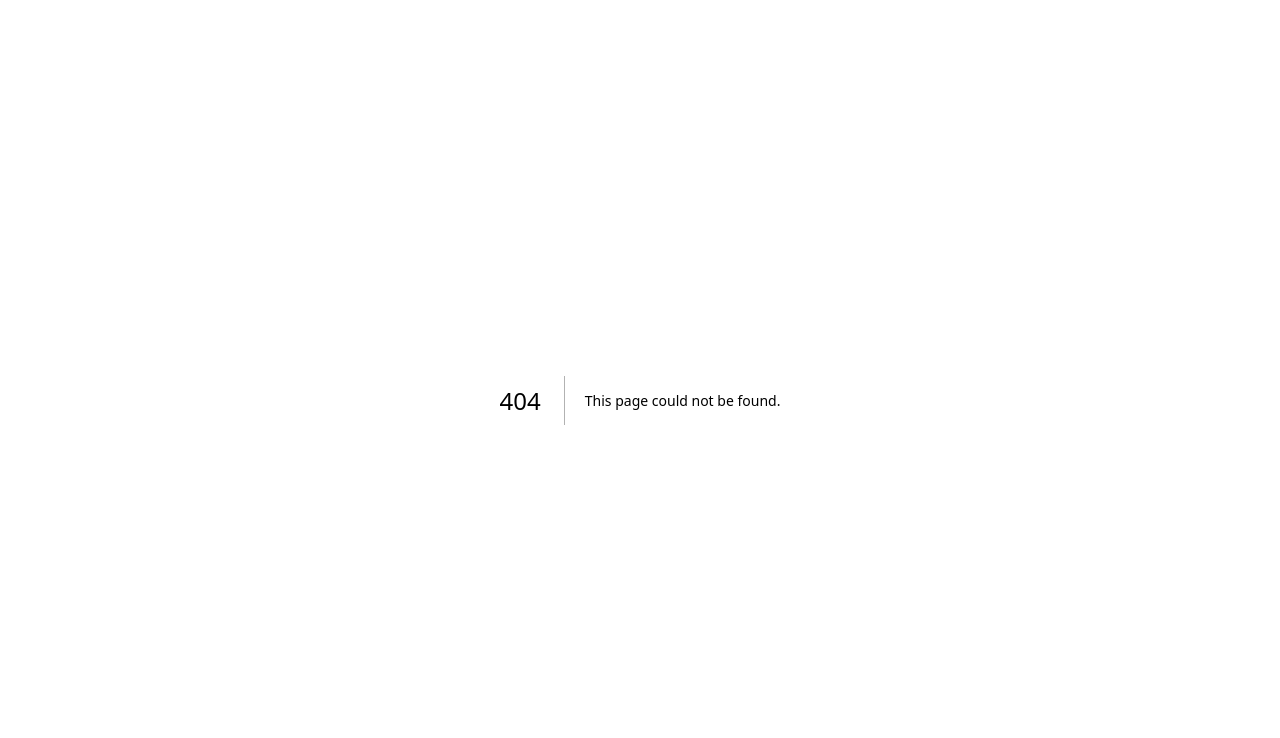
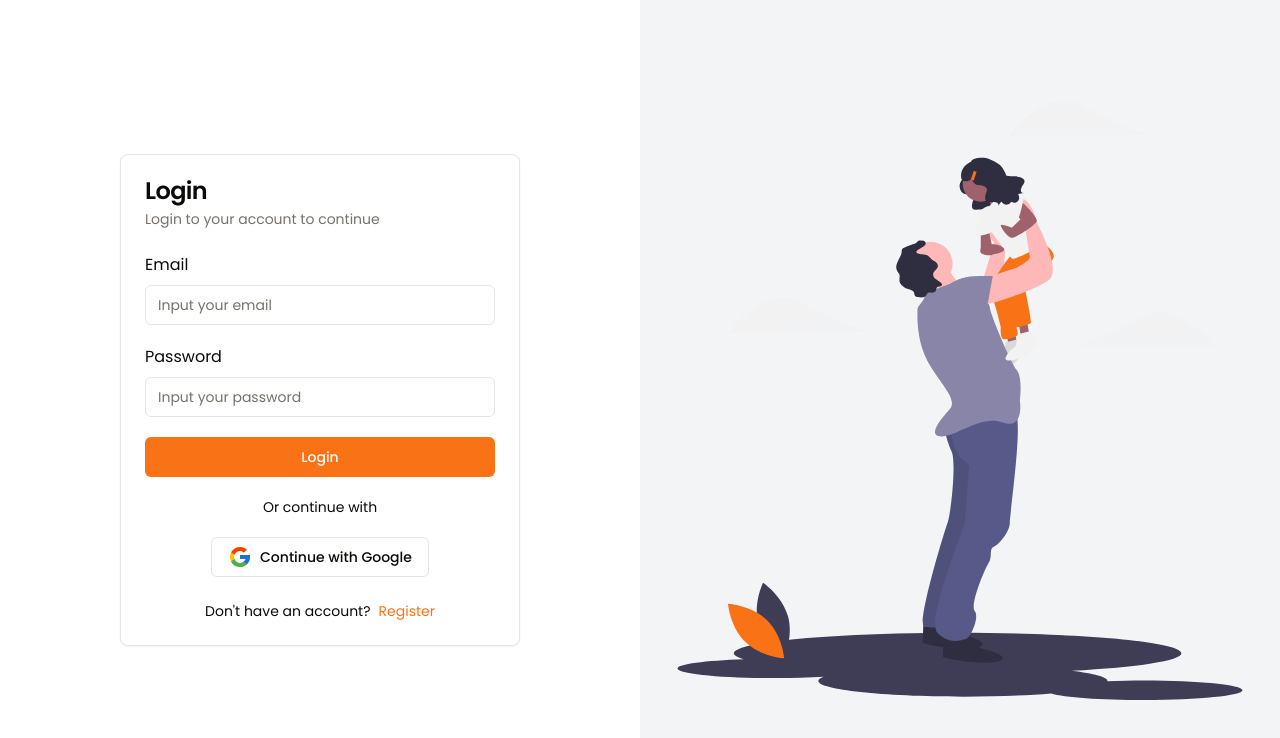
Before and after one commit to fitrondev/next-aqiqahlombok, a Next.js app: page /auth/login in a window 1280 px wide. Before the commit this address had no page. Shown: the top 738 px of the page. Built offline with nearby package versions, Linux system fonts and the light colour scheme; no server answers.

Commit message:
feat: Add login page component with login form and Google authentication

```diff
--- /dev/null
+++ b/src/app/(auth)/auth/login/page.tsx
@@ -0,0 +1,35 @@
+import {
+  Card,
+  CardContent,
+  CardDescription,
+  CardFooter,
+  CardHeader,
+  CardTitle,
+} from "@/components/ui/card";
+
+import GoogleAction from "../../_components/GoogleAction";
+import LoginForm from "../../_components/LoginForm";
+import Link from "next/link";
+
+const Login = () => {
+  return (
+    <Card className="w-[400px]">
+      <CardHeader>
+        <CardTitle>Login</CardTitle>
+        <CardDescription>Login to your account to continue</CardDescription>
+      </CardHeader>
+      <CardContent className="flex flex-col gap-5">
+        <LoginForm />
+        <div className="text-center text-sm">Or continue with</div>
+        <GoogleAction />
+      </CardContent>
+      <CardFooter className="flex items-center justify-center gap-2 text-sm">
+        <p>Don&apos;t have an account?</p>
+        <Link href={"/auth/register"} className="text-primary">
+          Register
+        </Link>
+      </CardFooter>
+    </Card>
+  );
+};
+export default Login;
```
